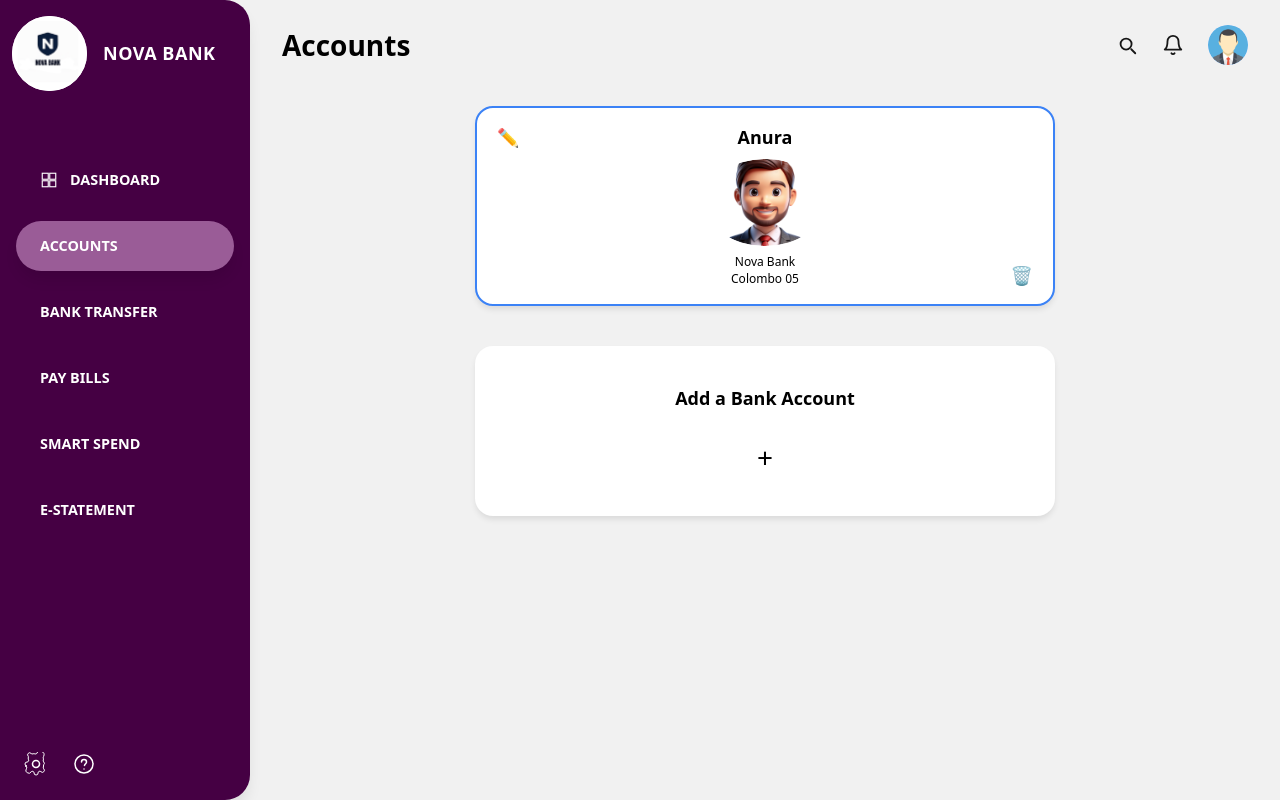
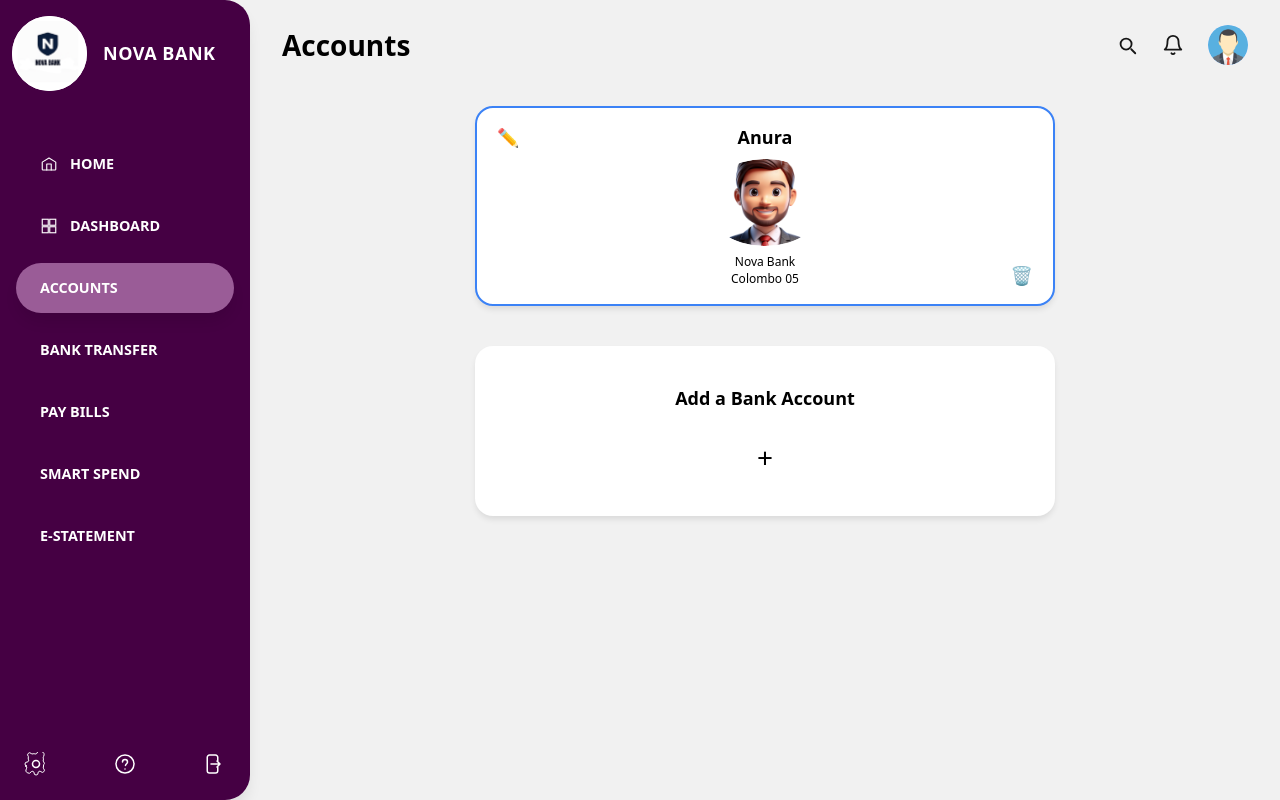
Before and after one commit to DulithThenuka/NOVA-X, a Next.js app: page /bank-accounts in a window 1280 px wide. Built offline with nearby package versions, Linux system fonts and the light colour scheme; a web font is replaced by a local one.

Commit message:
add home button and logout button to the side bar

```diff
--- a/components/sidebar.tsx
+++ b/components/sidebar.tsx
@@ -5,6 +5,32 @@ import { usePathname } from 'next/navigation'
 
 // Minimal icon components to avoid external dependency
 type IconProps = { size?: number }
+
+const HomeIcon = ({ size = 18 }: IconProps) => (
+  <svg
+    width={size}
+    height={size}
+    viewBox="0 0 24 24"
+    fill="none"
+    xmlns="http://www.w3.org/2000/svg"
+  >
+    <path
+      d="M3 9.5L12 4L21 9.5V19C21 19.5523 20.5523 20 20 20H4C3.44772 20 3 19.5523 3 19V9.5Z"
+      stroke="currentColor"
+      strokeWidth="1.5"
+      strokeLinecap="round"
+      strokeLinejoin="round"
+    />
+    <path
+      d="M9 20V12H15V20"
+      stroke="currentColor"
+      strokeWidth="1.5"
+      strokeLinecap="round"
+      strokeLinejoin="round"
+    />
+  </svg>
+)
+
 const LayoutGrid = ({ size = 18 }: IconProps) => (
   <svg
     width={size}
@@ -93,10 +119,29 @@ const HelpCircle = ({ size = 24 }: IconProps) => (
   </svg>
 )
 
+const LogoutIcon = ({ size = 24 }: IconProps) => (
+  <svg
+    width={size}
+    height={size}
+    viewBox="0 0 24 24"
+    fill="none"
+    xmlns="http://www.w3.org/2000/svg"
+  >
+    <path
+      d="M15.75 9V5.25A2.25 2.25 0 0013.5 3h-6a2.25 2.25 0 00-2.25 2.25v13.5A2.25 2.25 0 007.5 21h6a2.25 2.25 0 002.25-2.25V15M18 12H9m9 0l-3-3m3 3l-3 3"
+      stroke="currentColor"
+      strokeWidth="1.5"
+      strokeLinecap="round"
+      strokeLinejoin="round"
+    />
+  </svg>
+)
+
 export default function Sidebar() {
   const pathname = usePathname()
 
   const menuItems = [
+    { label: 'HOME', path: '/Home' },
     { label: 'DASHBOARD', path: '/dashboard' },
     { label: 'ACCOUNTS', path: '/bank-accounts' },
     { label: 'BANK TRANSFER', path: '/bank-transfer' },
@@ -108,7 +153,7 @@ export default function Sidebar() {
   return (
     <aside className="sidebar">
       <div className="sidebar-top">
-        {/* Logo */}
+        {/* Logo - 💡 <Link> එක අයින් කරලා නිකන්ම div එකක් විතරක් ඉතිරි කළා, දැන් ක්ලික් වෙන්නේ නැහැ */}
         <div className="logo-wrapper">
           <img src="/loginlogo.png" alt="logo" className="logo-img" />
           <h1 className="brand-name">NOVA BANK</h1>
@@ -121,6 +166,7 @@ export default function Sidebar() {
             return (
               <Link key={item.label} href={item.path} className="menu-link">
                 <button className={`menu-item ${isActive ? 'active' : ''}`}>
+                  {item.label === 'HOME' && <HomeIcon size={18} />}
                   {item.label === 'DASHBOARD' && <LayoutGrid size={18} />}
                   {item.label}
                 </button>
@@ -130,11 +176,17 @@ export default function Sidebar() {
         </nav>
       </div>
 
+      {/* Footer සෙක්ෂන් එක */}
       <div className="sidebar-footer">
-        <Link href="/profile" className="footer-link">
+        <Link href="/profile" className="footer-link" title="Settings">
           <Settings size={24} />
         </Link>
-        <HelpCircle size={24} />
+        <div className="footer-icon-wrapper" title="Help">
+          <HelpCircle size={24} />
+        </div>
+        <Link href="/login" className="footer-link logout-btn" title="Logout">
+          <LogoutIcon size={24} />
+        </Link>
       </div>
 
       <style jsx>{`
@@ -177,11 +229,11 @@ export default function Sidebar() {
         }
 
         .menu {
-          margin-top: 3rem;
+          margin-top: 2rem;
           padding: 0 1rem;
           display: flex;
           flex-direction: column;
-          gap: 1rem;
+          gap: 0.75rem;
         }
 
         .menu-link {
@@ -222,19 +274,25 @@ export default function Sidebar() {
           padding: 1.5rem;
           color: white;
           align-items: center;
+          justify-content: space-between;
         }
 
-        .footer-link {
+        .footer-link, .footer-icon-wrapper {
           color: white;
           text-decoration: none;
           display: inline-flex;
           align-items: center;
           transition: transform 0.2s, opacity 0.2s;
+          cursor: pointer;
         }
 
-        .footer-link:hover {
+        .footer-link:hover, .footer-icon-wrapper:hover {
           transform: scale(1.1);
           opacity: 0.9;
+        }
+
+        .logout-btn:hover {
+          color: #ff4d4d;
         }
 
         @media (max-width: 768px) {
```
